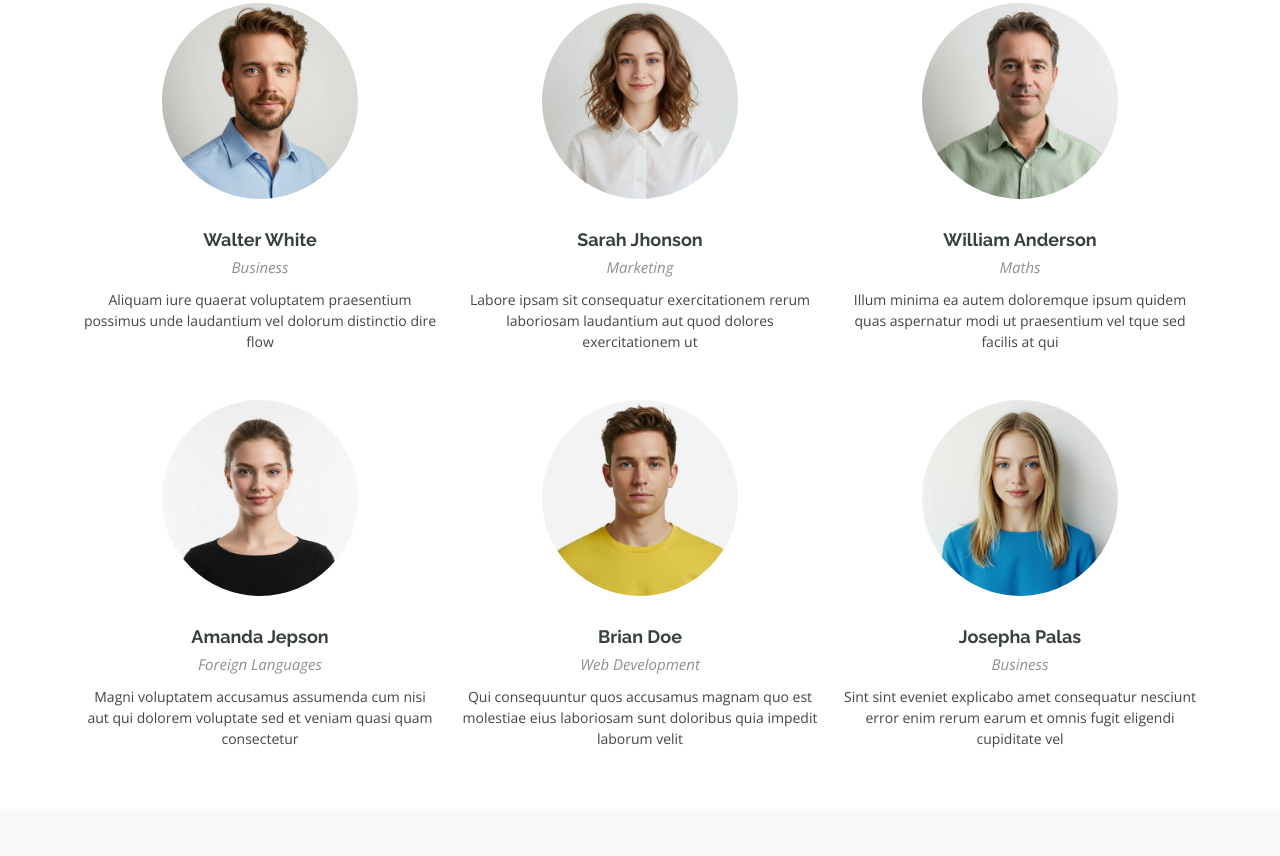
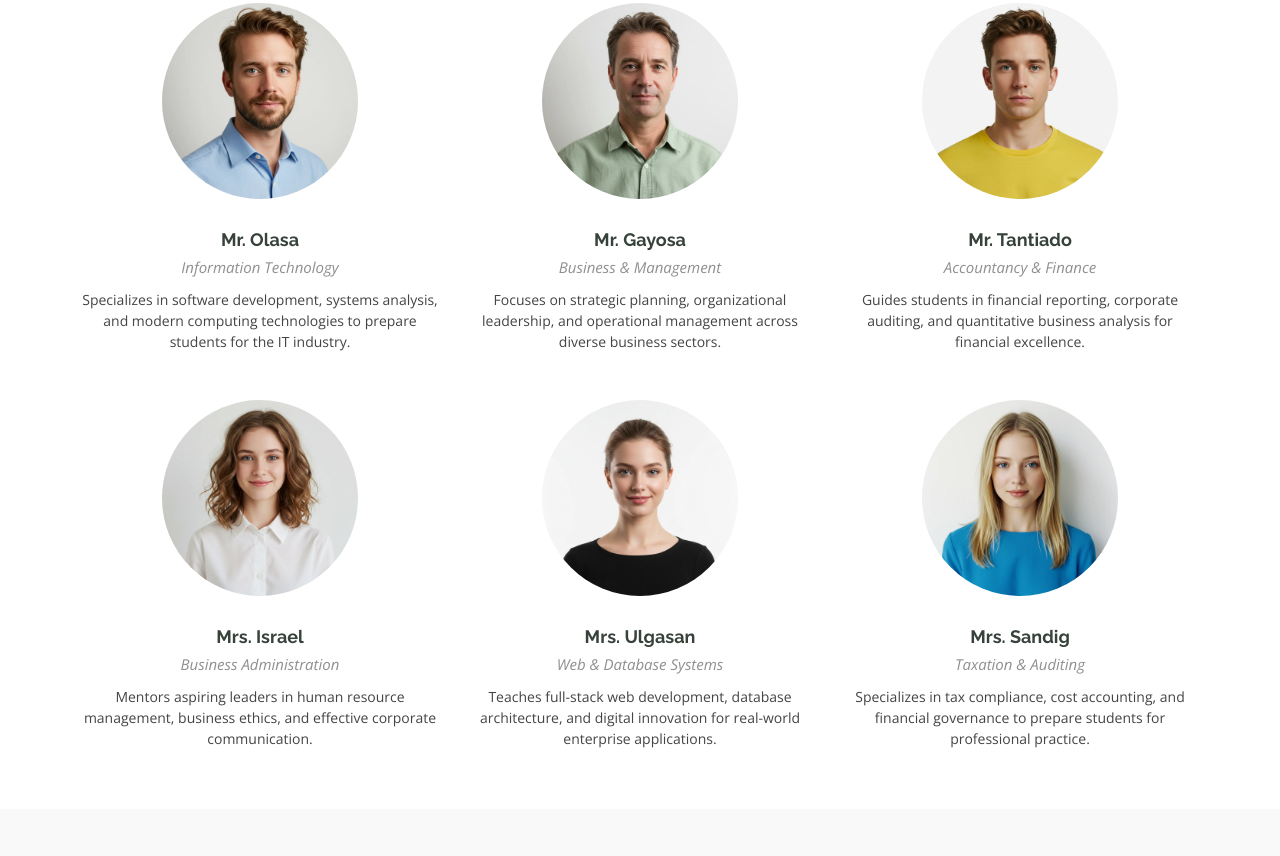
Before and after one commit to Joshua143-design/Calderon-project-2, a plain HTML site: page trainers.html in a window 1280 px wide. Shown: the part 498-1354 px from the top of the page. Drawn offline with nearby package versions, Linux system fonts and the light colour scheme.

Commit message:
add teachers section

```diff
--- a/trainers.html
+++ b/trainers.html
@@ -113,9 +113,10 @@
 
     <div class="row gy-5">
 
+      <!-- Trainer 1: Mr. Olasa -->
       <div class="col-lg-4 col-md-6 member" data-aos="fade-up" data-aos-delay="100">
         <div class="member-img">
-              <img src="assets/img/person/person-m-7.webp" class="img-fluid" alt="">
+          <img src="assets/img/person/person-m-7.webp" class="img-fluid" alt="Mr. Olasa">
           <div class="social">
             <a href="#"><i class="bi bi-twitter-x"></i></a>
             <a href="#"><i class="bi bi-facebook"></i></a>
@@ -124,15 +125,16 @@
           </div>
         </div>
         <div class="member-info text-center">
-              <h4>Walter White</h4>
-              <span>Business</span>
-              <p>Aliquam iure quaerat voluptatem praesentium possimus unde laudantium vel dolorum distinctio dire flow</p>
+          <h4>Mr. Olasa</h4>
+          <span>Information Technology</span>
+          <p>Specializes in software development, systems analysis, and modern computing technologies to prepare students for the IT industry.</p>
         </div>
       </div><!-- End Team Member -->
 
+      <!-- Trainer 2: Mr. Gayosa -->
       <div class="col-lg-4 col-md-6 member" data-aos="fade-up" data-aos-delay="200">
         <div class="member-img">
-              <img src="assets/img/person/person-f-8.webp" class="img-fluid" alt="">
+          <img src="assets/img/person/person-m-6.webp" class="img-fluid" alt="Mr. Gayosa">
           <div class="social">
             <a href="#"><i class="bi bi-twitter-x"></i></a>
             <a href="#"><i class="bi bi-facebook"></i></a>
@@ -141,15 +143,16 @@
           </div>
         </div>
         <div class="member-info text-center">
-              <h4>Sarah Jhonson</h4>
-              <span>Marketing</span>
-              <p>Labore ipsam sit consequatur exercitationem rerum laboriosam laudantium aut quod dolores exercitationem ut</p>
+          <h4>Mr. Gayosa</h4>
+          <span>Business &amp; Management</span>
+          <p>Focuses on strategic planning, organizational leadership, and operational management across diverse business sectors.</p>
         </div>
       </div><!-- End Team Member -->
 
+      <!-- Trainer 3: Mr. Tantiado -->
       <div class="col-lg-4 col-md-6 member" data-aos="fade-up" data-aos-delay="300">
         <div class="member-img">
-              <img src="assets/img/person/person-m-6.webp" class="img-fluid" alt="">
+          <img src="assets/img/person/person-m-12.webp" class="img-fluid" alt="Mr. Tantiado">
           <div class="social">
             <a href="#"><i class="bi bi-twitter-x"></i></a>
             <a href="#"><i class="bi bi-facebook"></i></a>
@@ -158,15 +161,16 @@
           </div>
         </div>
         <div class="member-info text-center">
-              <h4>William Anderson</h4>
-              <span>Maths</span>
-              <p>Illum minima ea autem doloremque ipsum quidem quas aspernatur modi ut praesentium vel tque sed facilis at qui</p>
+          <h4>Mr. Tantiado</h4>
+          <span>Accountancy &amp; Finance</span>
+          <p>Guides students in financial reporting, corporate auditing, and quantitative business analysis for financial excellence.</p>
         </div>
       </div><!-- End Team Member -->
 
+      <!-- Trainer 4: Mrs. Israel -->
       <div class="col-lg-4 col-md-6 member" data-aos="fade-up" data-aos-delay="400">
         <div class="member-img">
-              <img src="assets/img/person/person-f-4.webp" class="img-fluid" alt="">
+          <img src="assets/img/person/person-f-8.webp" class="img-fluid" alt="Mrs. Israel">
           <div class="social">
             <a href="#"><i class="bi bi-twitter-x"></i></a>
             <a href="#"><i class="bi bi-facebook"></i></a>
@@ -175,15 +179,16 @@
           </div>
         </div>
         <div class="member-info text-center">
-              <h4>Amanda Jepson</h4>
-              <span>Foreign Languages</span>
-              <p>Magni voluptatem accusamus assumenda cum nisi aut qui dolorem voluptate sed et veniam quasi quam consectetur</p>
+          <h4>Mrs. Israel</h4>
+          <span>Business Administration</span>
+          <p>Mentors aspiring leaders in human resource management, business ethics, and effective corporate communication.</p>
         </div>
       </div><!-- End Team Member -->
 
+      <!-- Trainer 5: Mrs. Ulgasan -->
       <div class="col-lg-4 col-md-6 member" data-aos="fade-up" data-aos-delay="500">
         <div class="member-img">
-              <img src="assets/img/person/person-m-12.webp" class="img-fluid" alt="">
+          <img src="assets/img/person/person-f-4.webp" class="img-fluid" alt="Mrs. Ulgasan">
           <div class="social">
             <a href="#"><i class="bi bi-twitter-x"></i></a>
             <a href="#"><i class="bi bi-facebook"></i></a>
@@ -192,15 +197,16 @@
           </div>
         </div>
         <div class="member-info text-center">
-              <h4>Brian Doe</h4>
-              <span>Web Development<br></span>
-              <p>Qui consequuntur quos accusamus magnam quo est molestiae eius laboriosam sunt doloribus quia impedit laborum velit</p>
+          <h4>Mrs. Ulgasan</h4>
+          <span>Web &amp; Database Systems</span>
+          <p>Teaches full-stack web development, database architecture, and digital innovation for real-world enterprise applications.</p>
         </div>
       </div><!-- End Team Member -->
 
+      <!-- Trainer 6: Mrs. Sandig -->
       <div class="col-lg-4 col-md-6 member" data-aos="fade-up" data-aos-delay="600">
         <div class="member-img">
-              <img src="assets/img/person/person-f-9.webp" class="img-fluid" alt="">
+          <img src="assets/img/person/person-f-9.webp" class="img-fluid" alt="Mrs. Sandig">
           <div class="social">
             <a href="#"><i class="bi bi-twitter-x"></i></a>
             <a href="#"><i class="bi bi-facebook"></i></a>
@@ -209,9 +215,9 @@
           </div>
         </div>
         <div class="member-info text-center">
-              <h4>Josepha Palas</h4>
-              <span>Business</span>
-              <p>Sint sint eveniet explicabo amet consequatur nesciunt error enim rerum earum et omnis fugit eligendi cupiditate vel</p>
+          <h4>Mrs. Sandig</h4>
+          <span>Taxation &amp; Auditing</span>
+          <p>Specializes in tax compliance, cost accounting, and financial governance to prepare students for professional practice.</p>
         </div>
       </div><!-- End Team Member -->
 
@@ -220,6 +226,7 @@
   </div>
 
     </section><!-- /Trainers Section -->
+
 
   </main>
 
```
Lines whose indentation alone changed are shown as unchanged.
